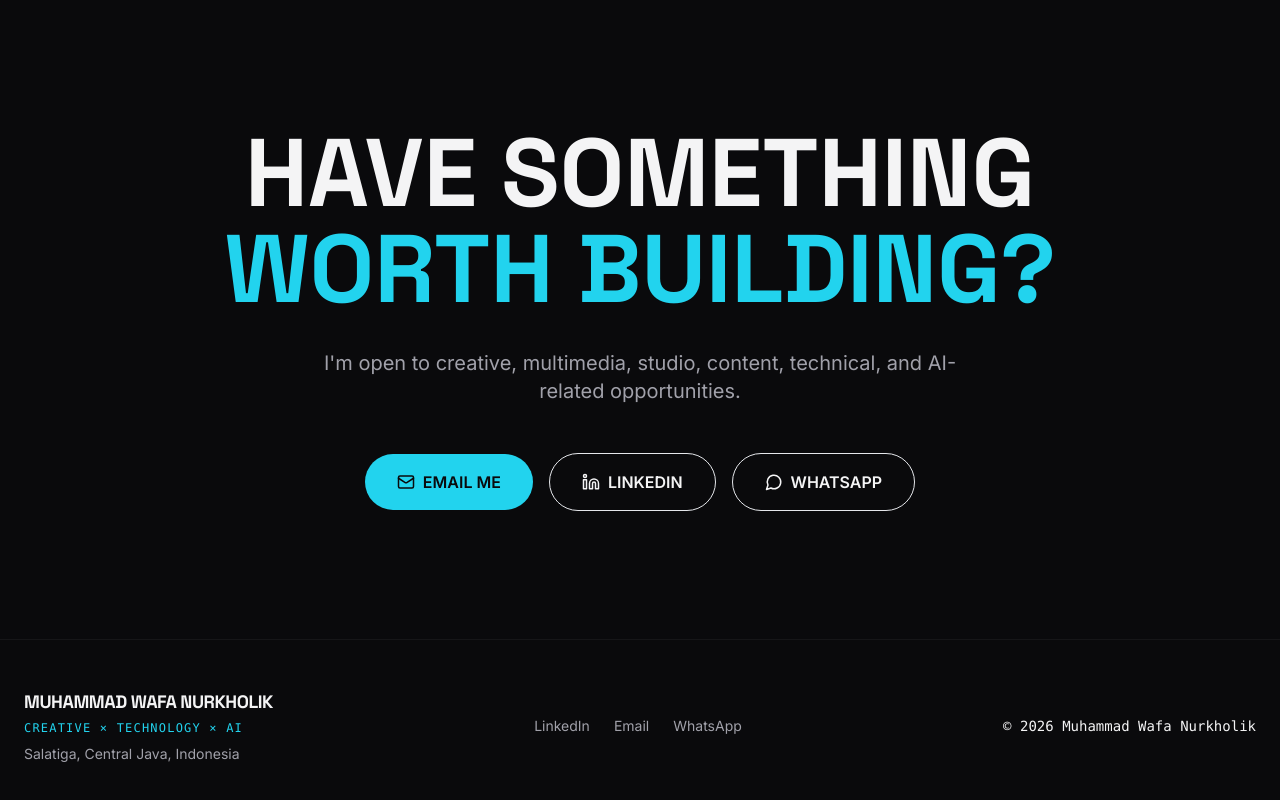
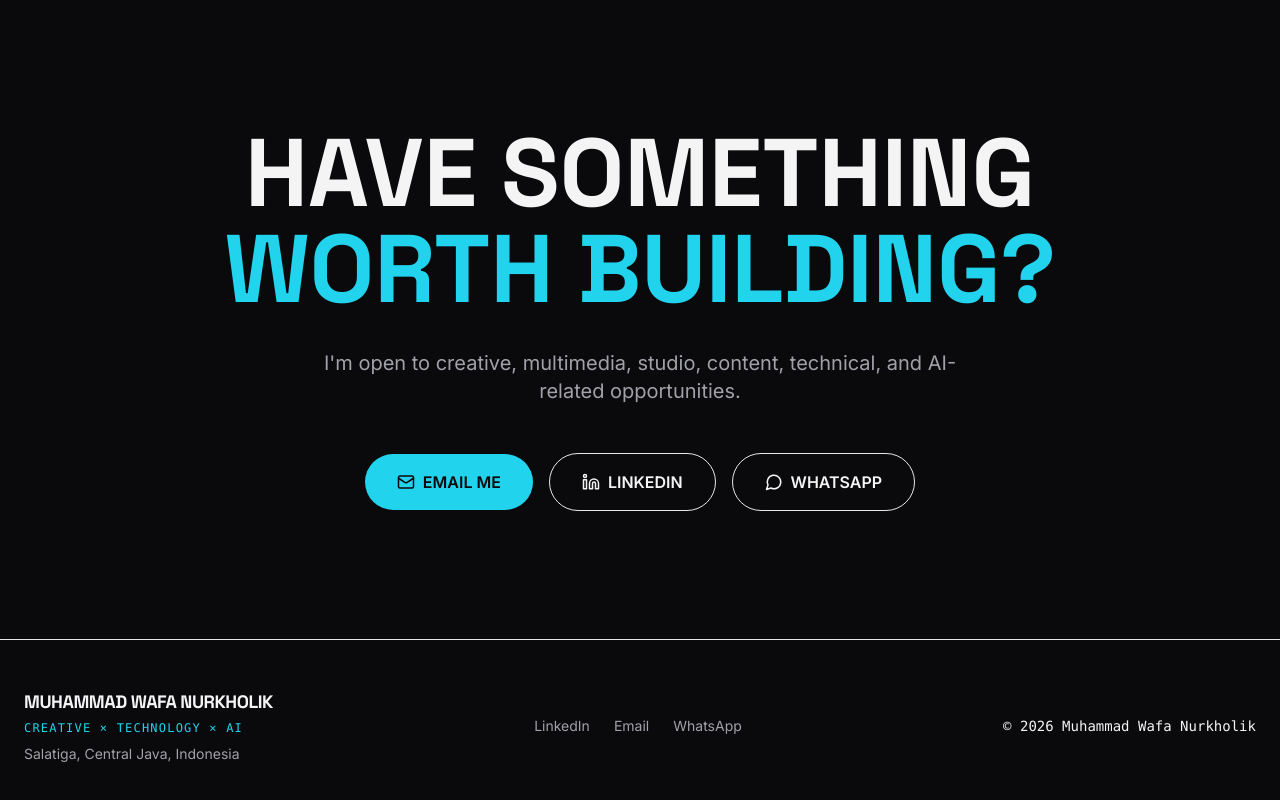
Before and after one commit to afanurkholik/PORTOFOLIOKU, a React (Vite) app: page / in a window 1280 px wide. Shown: the part 7315-8115 px from the top of the page. Built offline with nearby package versions, Linux system fonts and the light colour scheme.

Commit message:
Update Footer.jsx

```diff
--- a/src/components/Footer.jsx
+++ b/src/components/Footer.jsx
@@ -1,13 +1,16 @@
 import React from 'react';
 import { personal } from '../data/content';
+import { useApp } from '../context/AppContext';
 
 export default function Footer() {
+  const { t } = useApp();
+
   return (
-    <footer className="py-12 border-t border-white/5 bg-background">
+    <footer className="py-12 border-t border-border bg-background">
       <div className="max-w-7xl mx-auto px-6 flex flex-col md:flex-row justify-between items-center gap-6">
         <div className="text-center md:text-left">
           <h4 className="font-display font-bold text-lg tracking-tight">{personal.name.toUpperCase()}</h4>
-          <p className="text-accent font-mono text-xs tracking-widest mt-1">CREATIVE × TECHNOLOGY × AI</p>
+          <p className="text-accent font-mono text-xs tracking-widest mt-1">{t('footer.tagline')}</p>
           <p className="text-secondary text-sm mt-2">{personal.location}</p>
         </div>
 
@@ -18,7 +21,7 @@ export default function Footer() {
         </div>
 
         <div className="text-secondary/50 text-sm font-mono">
-          © {new Date().getFullYear()} {personal.name}
+          {t('footer.copyright')}
         </div>
       </div>
     </footer>
```
